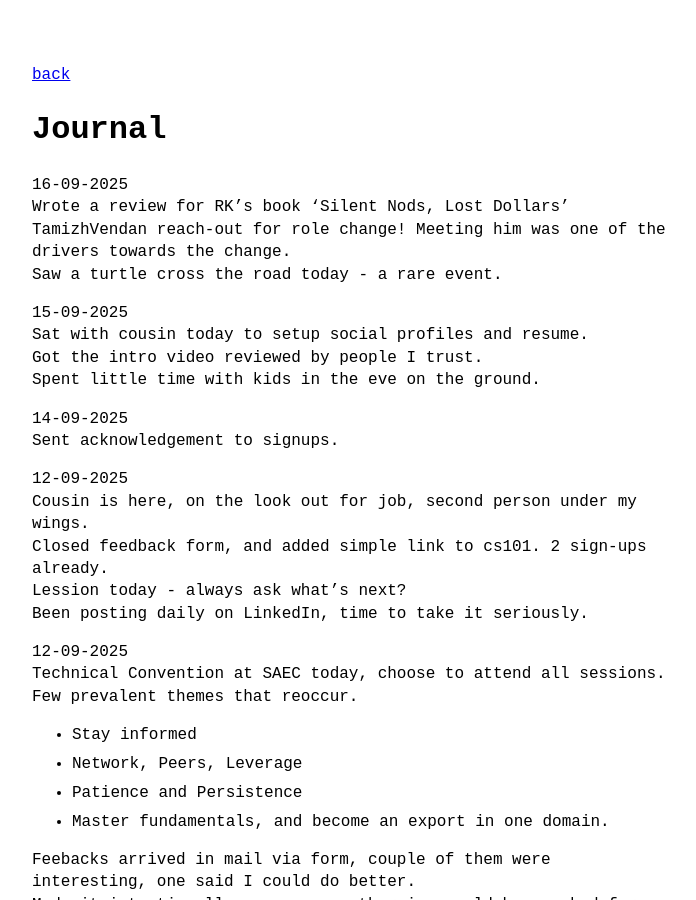
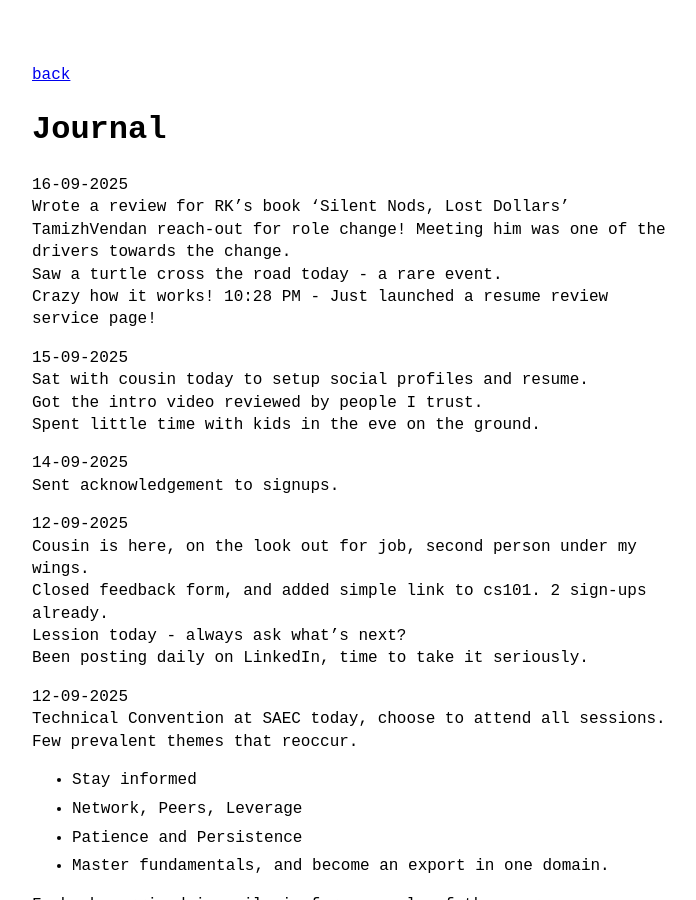
Before and after one commit to VallarasuS/Vallarasu.in, a Jekyll site: the page built from docs/open-journal.md, in a window 1280 px wide and 900 px high. Shown: the whole window, without its empty margins (288-984 px from the left). Built offline with Jekyll 4.4.1, drawn with Linux system fonts in a browser that asks for light colours.

Commit message:
Update open-journal.md

```diff
--- a/docs/open-journal.md
+++ b/docs/open-journal.md
@@ -6,7 +6,8 @@ title: Journal
 16-09-2025<br>
 Wrote a review for RK's book 'Silent Nods, Lost Dollars'<br>
 TamizhVendan reach-out for role change! Meeting him was one of the drivers towards the change. <br>
-Saw a turtle cross the road today - a rare event.
+Saw a turtle cross the road today - a rare event. <br>
+Crazy how it works! 10:28 PM - Just launched a resume review service page!
 
 15-09-2025<br>
 Sat with cousin today to setup social profiles and resume.<br>
```
